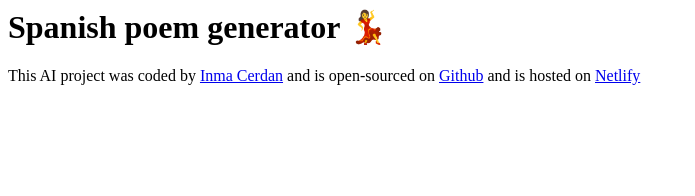
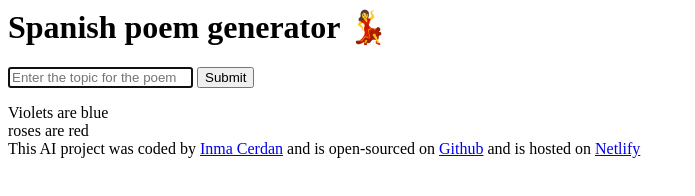
Before and after one commit to InmaCerdan/spanish-poem-generator, a plain HTML site: page index.html in a window 1280 px wide. Shown: the whole page, without its empty margins (0-695 px from the left). Drawn offline with Linux system fonts and the light colour scheme.

Commit message:
Added basic HTML structure

```diff
--- a/index.html
+++ b/index.html
@@ -3,10 +3,26 @@
     <meta charset="UTF-8" />
     <meta name="viewport" content="width=, initial-scale=1.0" />
     <link rel="stylesheet" href="src/style.css" />
-    <title>Document</title>
+    <title>Spanish poem generator 💃</title>
   </head>
   <body>
     <h1>Spanish poem generator 💃</h1>
+    <main>
+      <form>
+        <input
+          type="text"
+          placeholder="Enter the topic for the poem"
+          autofocus
+          required
+        />
+        <input type="submit" />
+      </form>
+      <div>
+        Violets are blue
+        <br />
+        roses are red
+      </div>
+    </main>
 
     <footer>
       This AI project was coded by
```
